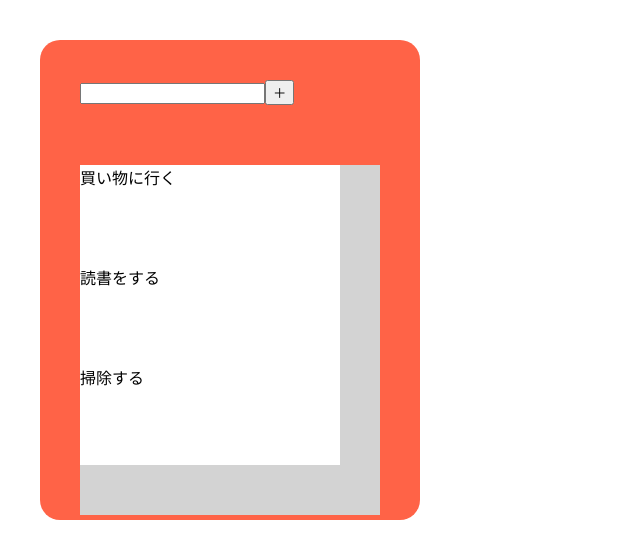
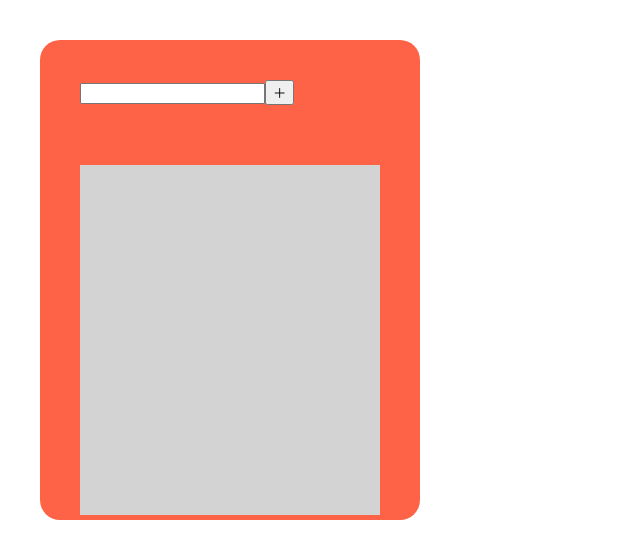
Before and after one commit to tps2417/todolist, a React (Create React App) app: page / in a window 1280 px wide. Shown: the top 558 px of the page, without its empty margins (0-640 px from the left). Built offline with nearby package versions, Linux system fonts and the light colour scheme.

Commit message:
配列をstateで管理した。管理したものを追加してタスクで表示した。

```diff
--- a/src/screens/Todo.js
+++ b/src/screens/Todo.js
@@ -4,22 +4,27 @@ import { Card } from "../components/Card";
 export const Todo = () => {
   // const [state, setState] = useState("");
   const [text, setText] = useState("");
+  const [todoList, setTodoList] = useState([]);
 
   const inputText = (event) => {
-    // setText(event.target.value);
+    setText(event.target.value);
   };
 
-  const todoListItem = ["買い物に行く", "読書をする", "掃除する"];
+  const addTask = () => {
+    const copyTodoList = [...todoList];
+    copyTodoList.push(text);
+    setTodoList(copyTodoList);
+  };
 
   return (
     <div style={styles.todoContainer}>
       <div>
         <input id="text" onChange={(e) => inputText(e)}></input>
-        <button>＋</button>
+        <button onClick={addTask}>＋</button>
       </div>
 
       <div style={styles.card}>
-        {todoListItem.map(function (value) {
+        {todoList.map(function (value) {
           console.log("value;", value);
           return <Card title={value} />;
         })}
```
